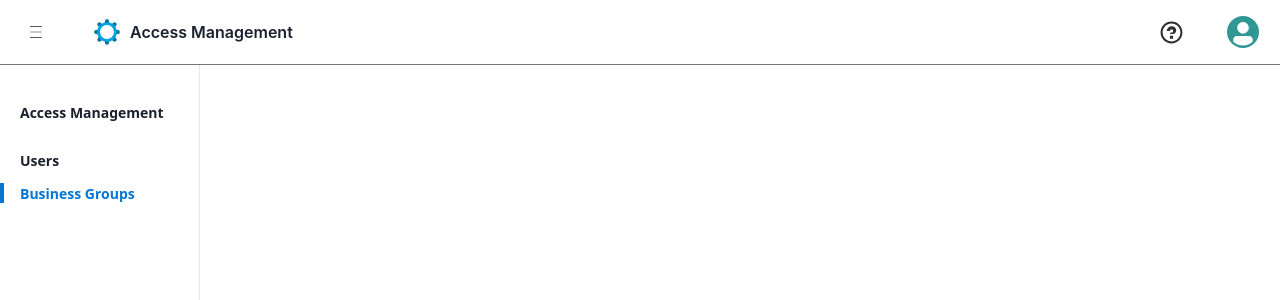
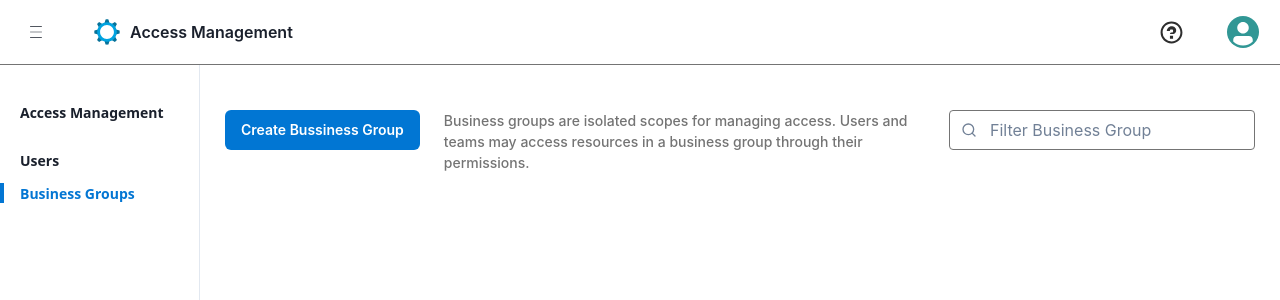
Before and after one commit to MuleCraft/anypoint-platform, a React (Vite) app: page /accounts/businessGroups in a window 1280 px wide. Shown: the top 300 px of the page. Built offline with nearby package versions, Linux system fonts and the light colour scheme; what @supabase/auth-helpers-react would draw is missing.

Commit message:
ui-business group issue

```diff
--- /dev/null
+++ b/src/components/AM-Component/CreateBusinessGroup.jsx
@@ -0,0 +1,29 @@
+import { Button, Modal, ModalOverlay, ModalContent, ModalHeader, ModalFooter, ModalBody, ModalCloseButton, useDisclosure, Box } from "@chakra-ui/react";
+
+
+function CreateBusinessGroup() {
+    const { isOpen, onOpen, onClose } = useDisclosure();
+
+    return (
+        <>
+            <Button variant="formButtons" onClick={onOpen} minW={'fit-content'}>Create Bussiness Group</Button>
+            <Modal onClose={onClose} isOpen={isOpen} isCentered>
+                <ModalOverlay />
+                <ModalContent>
+                    <Box bg="modelColor">
+                        <ModalHeader>Modal Title</ModalHeader>
+                    </Box>
+                    <ModalCloseButton />
+                    <ModalBody>
+                        Lorem ipsum, dolor sit amet consectetur adipisicing elit. Quam, alias.
+                    </ModalBody>
+                    <ModalFooter>
+                        <Button onClick={onClose}>Close</Button>
+                    </ModalFooter>
+                </ModalContent>
+            </Modal>
+        </>
+    );
+}
+
+export default CreateBusinessGroup;
--- a/src/pages/Access-Management/AM-businessGroup.jsx
+++ b/src/pages/Access-Management/AM-businessGroup.jsx
@@ -1,8 +1,10 @@
 import { useState } from "react";
+import { Stack, Flex, Box, Text, Input, InputGroup, InputLeftElement } from "@chakra-ui/react";
 import Nav from "../../components/NavbarHome";
 import Sidebar from "../../components/sidebar";
 import sections from "./utils/AM-sidebar";
-
+import CreateBusinessGroup from "../../components/AM-Component/CreateBusinessGroup";
+import { FiSearch } from "react-icons/fi";
 
 export default function AMBusinessGroup({ name, pathValue }) {
     const [activeItem, setActiveItem] = useState('BusinessGroups');
@@ -14,14 +16,39 @@ export default function AMBusinessGroup({ name, pathValue }) {
     return (
         <>
             <div className="home">
-
                 <Nav name={name} pathValue={pathValue} />
                 <div className="Wrapper">
-                    <Sidebar
-                        sections={sections}
-                        activeItem={activeItem}
-                        onItemSelect={handleItemSelect}
-                    />
+                <Flex>
+                        <Box>
+                            <Sidebar
+                                sections={sections}
+                                activeItem={activeItem}
+                                onItemSelect={handleItemSelect}
+                            />
+                        </Box>
+                        <Flex direction="column" ml="200" mt="150">
+                            {/* <HorizontalSidebar
+                                sections={userTab}
+                                activeItem={activeItem}
+                                onItemSelect={handleItemSelect}
+                            /> */}
+
+                            <Stack p={'20px 25px'} mt={"-60px"} direction={'row'} spacing={6}>
+                                <CreateBusinessGroup />
+                                <Text fontSize={14} color={'#747474'} fontWeight={500}>
+                                Business groups are isolated scopes for managing access. Users and teams may access resources in a business group through their permissions.
+                                </Text>
+                                <InputGroup maxW={'fit-content'}>
+                                    <InputLeftElement
+                                        pointerEvents="none"
+                                        children={<FiSearch/>}
+                                        color="gray.500"
+                                    />
+                                    <Input placeholder="Filter Business Group" />
+                                </InputGroup>
+                            </Stack>
+                        </Flex>
+                    </Flex>
                 </div>
             </div>
         </>
```
